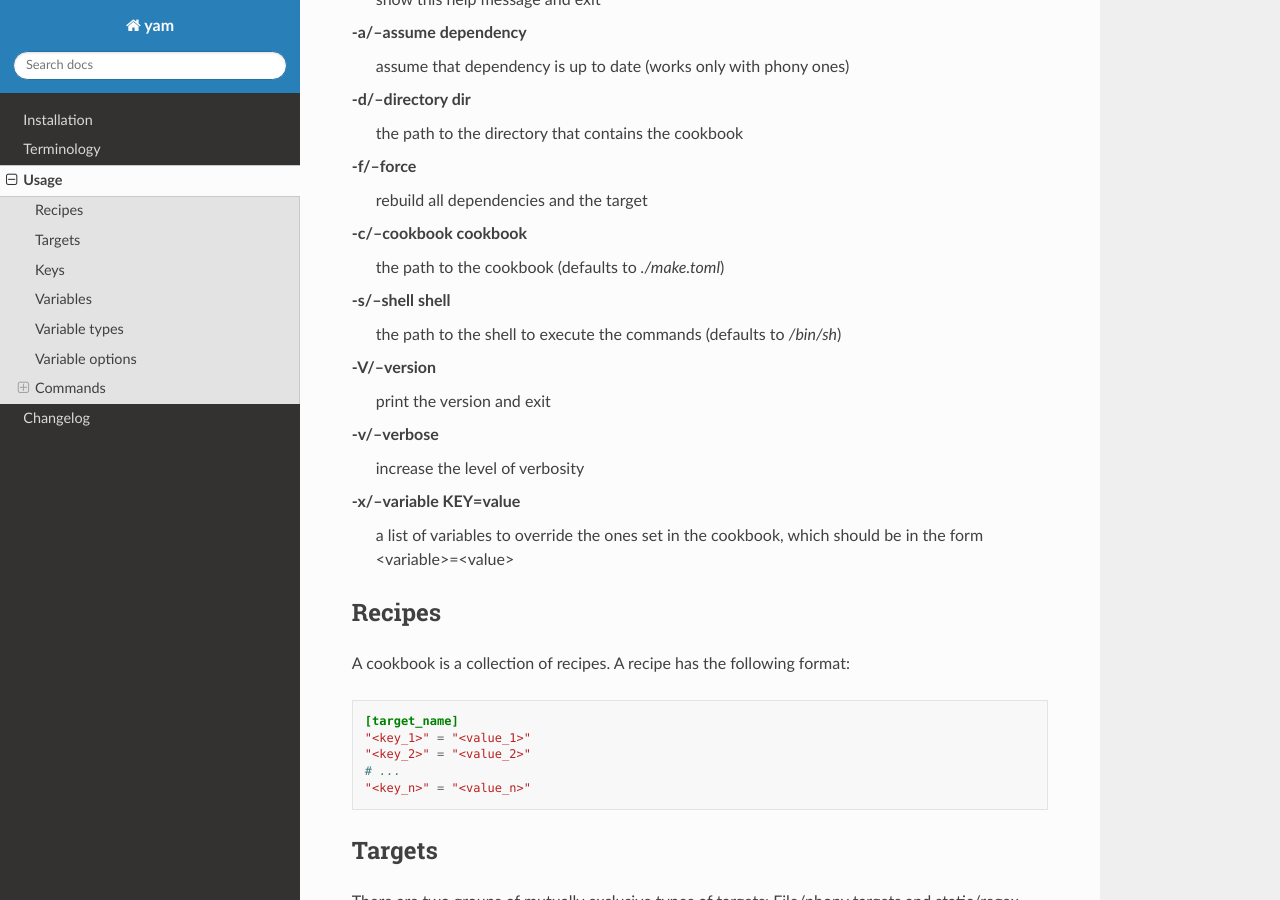
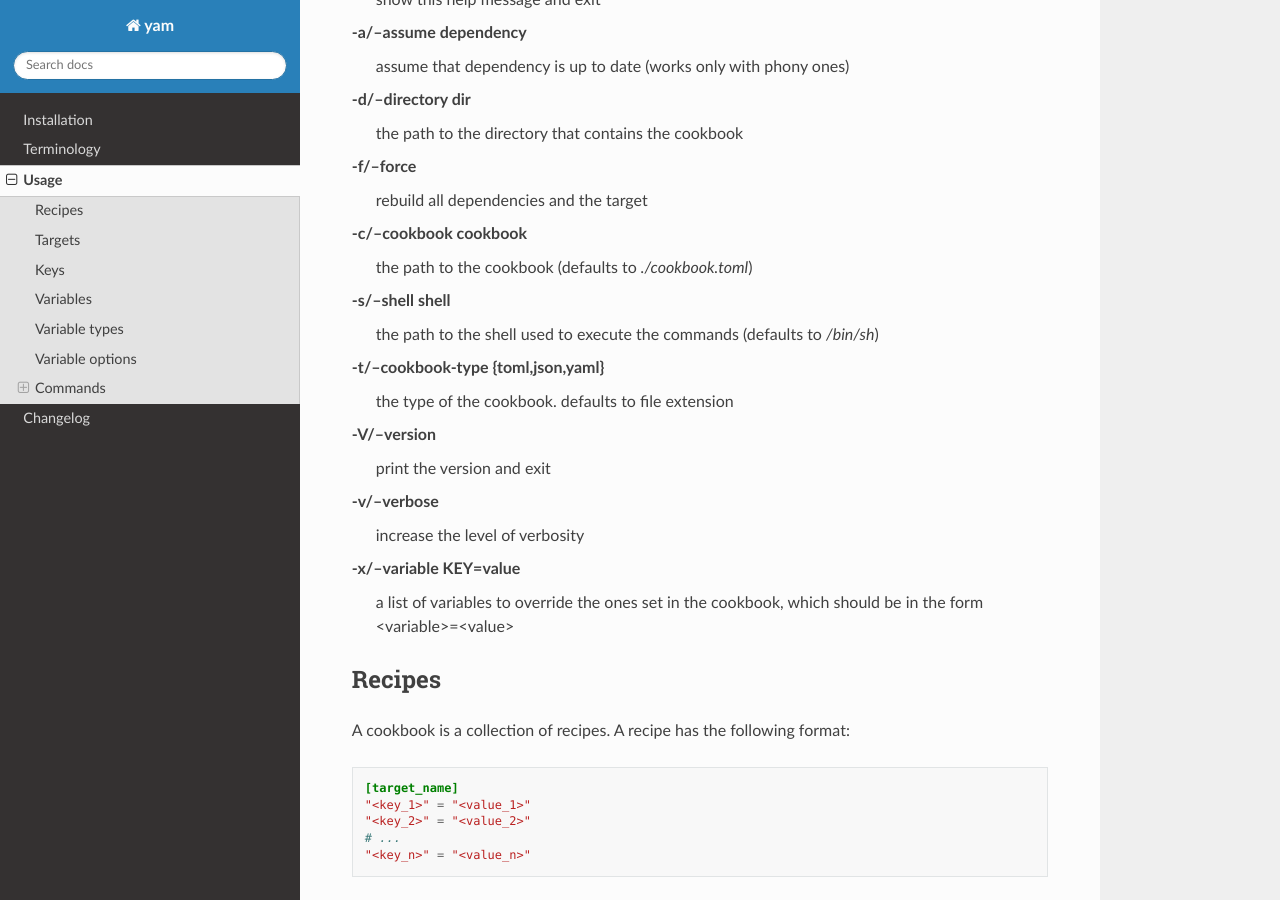
Before and after one commit to spapanik/yamk, a Sphinx documentation site: the page built from docs/source/usage.rst, in a window 1280 px wide and 900 px high, scrolled down 371 px. Built offline with Sphinx 7.4.7 and the Read the Docs theme 2.0.0, drawn with Linux system fonts in a browser that asks for light colours.

Commit message:
Update usage in docs

```diff
--- a/docs/source/usage.rst
+++ b/docs/source/usage.rst
@@ -9,21 +9,23 @@ Usage
 
 -h/--help
     show this help message and exit
--a/--assume dependency
+-a/--assume        dependency
     assume that dependency is up to date (works only with phony ones)
--d/--directory  dir
+-d/--directory     dir
     the path to the directory that contains the cookbook
 -f/--force
     rebuild all dependencies and the target
--c/--cookbook   cookbook
-    the path to the cookbook (defaults to *./make.toml*)
--s/--shell      shell
-    the path to the shell to execute the commands (defaults to */bin/sh*)
+-c/--cookbook      cookbook
+    the path to the cookbook (defaults to *./cookbook.toml*)
+-s/--shell         shell
+    the path to the shell used to execute the commands (defaults to */bin/sh*)
+-t/--cookbook-type {toml,json,yaml}
+    the type of the cookbook. defaults to file extension
 -V/--version
     print the version and exit
 -v/--verbose
     increase the level of verbosity
--x/--variable   KEY=value
+-x/--variable      KEY=value
     a list of variables to override the ones set in the cookbook, which should be in the form <variable>=<value>
 
 
```
